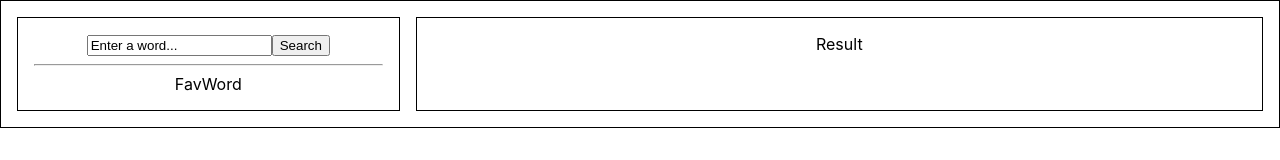
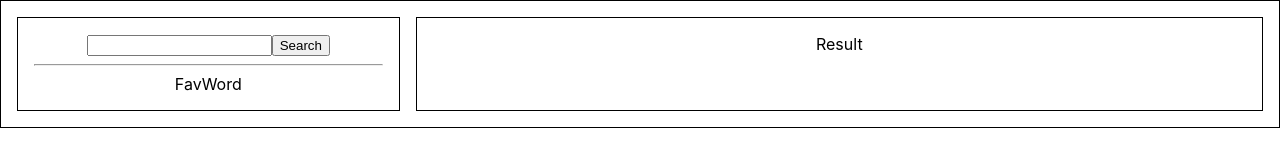
Before and after one commit to erikesund/gcu-word-search, a React (Create React App) app: page / in a window 1280 px wide. Shown: the top 160 px of the page. Built offline with nearby package versions, Linux system fonts and the light colour scheme.

Commit message:
added onchange to search

```diff
--- a/src/components/Search.js
+++ b/src/components/Search.js
@@ -1,10 +1,15 @@
 import React from "react";
 
-function Search() {
+function Search({setSearchTerm, onClick}) {
+
+  const handleChange = e => {
+    setSearchTerm(e.target.value)
+  }
+
   return (
     <div>
       <form>
-        <input defaultValue="Enter a word..."></input>
+        <input onChange={handleChange}></input>
         <button>Search</button>
       </form>
       <hr/>
--- a/src/containers/MainContainer.js
+++ b/src/containers/MainContainer.js
@@ -19,7 +19,7 @@ function MainContainer () {
   return (
     <div id="main-panel">
       <div id="left-panel">
-        <Search/>
+        <Search setSearchTerm={setSearchTerm} onClick={getDefinition}/>
         <FavouriteWord/>
       </div>
       <div id="right-panel">
```
